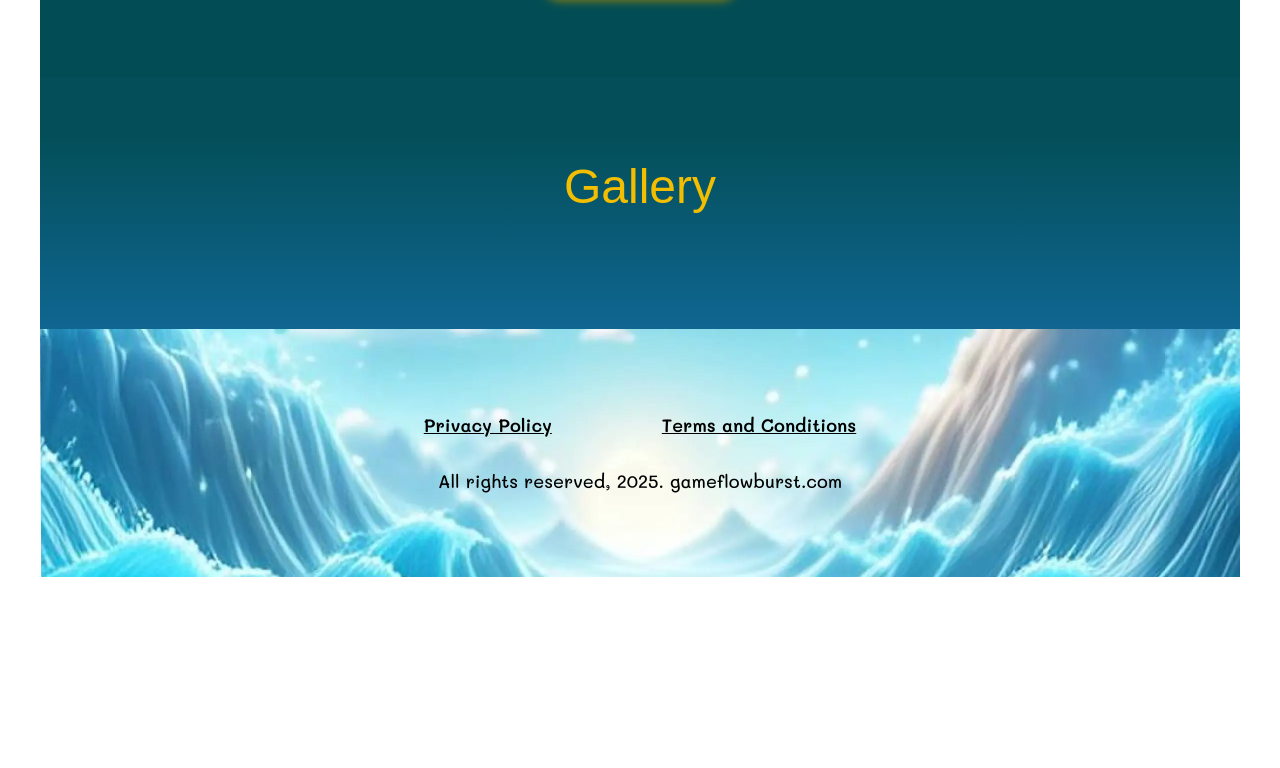
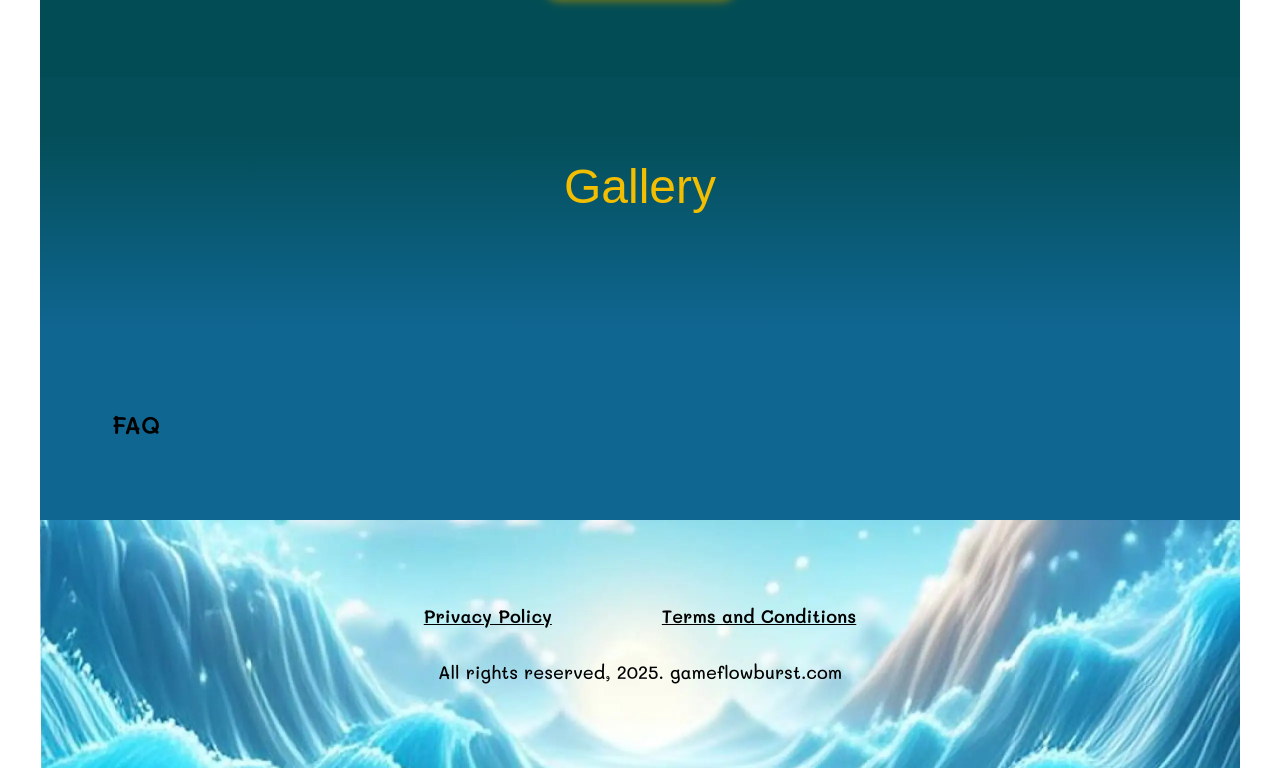
Before and after one commit to Yuriy2223/mergical-game, a website built with Vite: page index.html in a window 1280 px wide. Shown: the part 3458-4226 px from the top of the page. Before the commit the page ends 4035 px from the top, so only its background shows below. Built offline with nearby package versions, Linux system fonts and the light colour scheme; a web font is replaced by a local one.

Commit message:
Update index.html

```diff
--- a/index.html
+++ b/index.html
@@ -299,6 +299,10 @@
         </div>
          -->
       </section>
+      <section class="container faq">
+        <h2 class="faq-title">FAQ</h2>
+
+      </section>
     </main>
     <footer class="container footer">
       <div class="footer-wrap">
```
